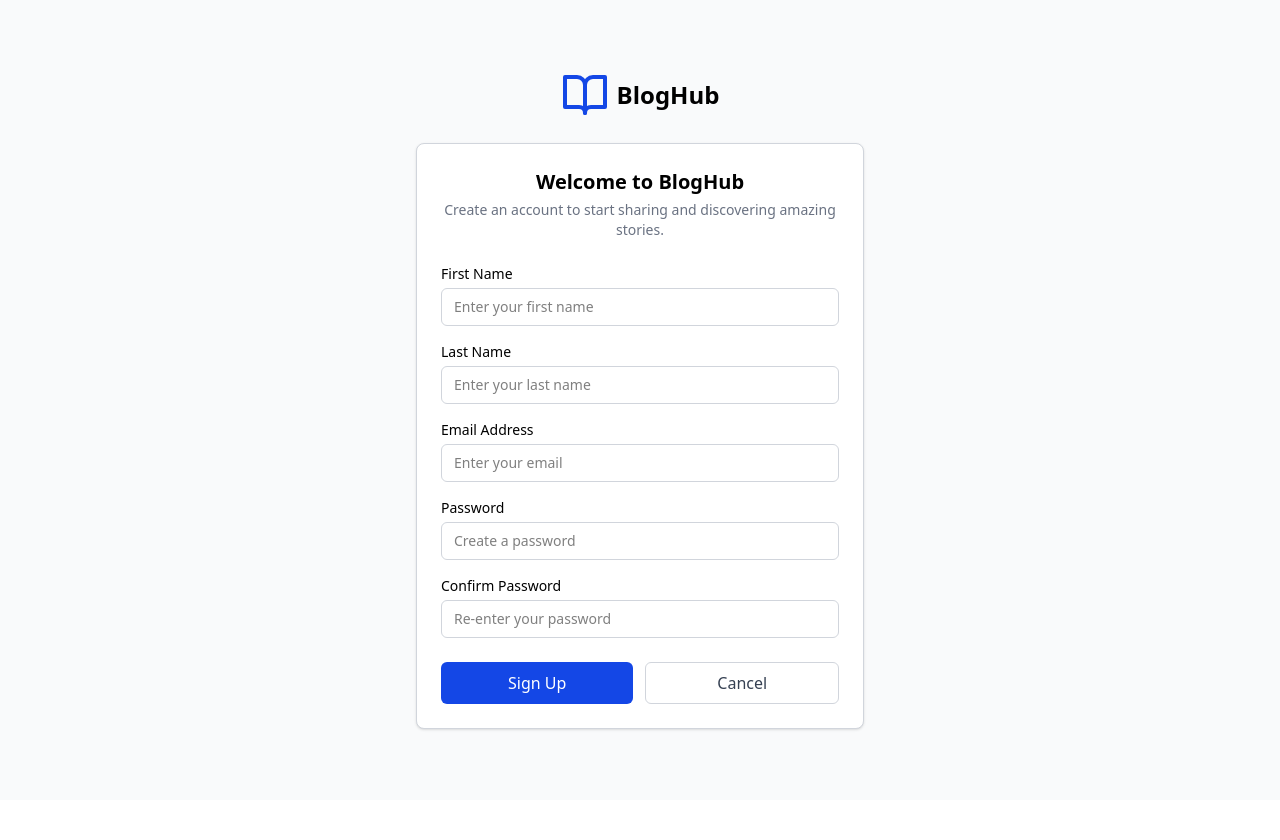
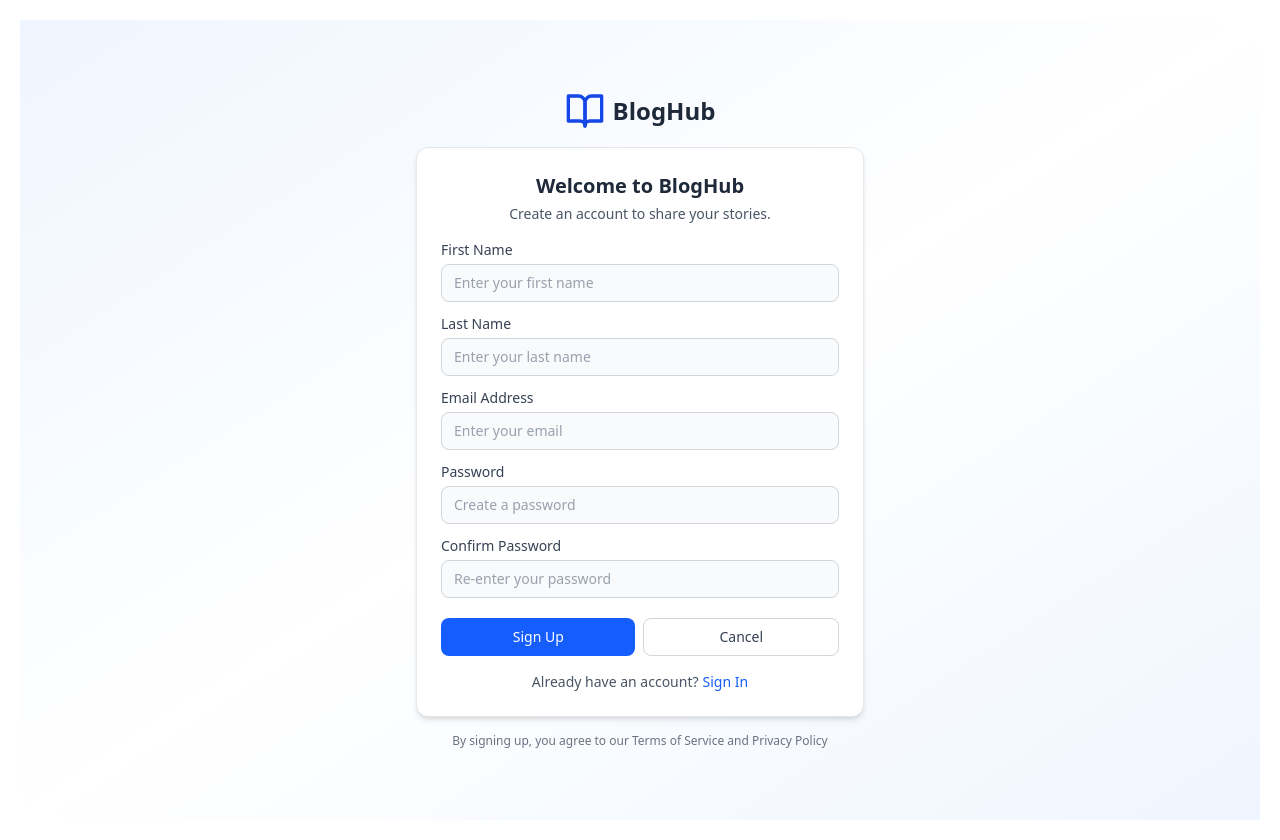
Before and after one commit to Clawz-123/Blog_Frontend, a React (Vite) app: page /signup in a window 1280 px wide. Before the commit the page ends 800 px from the top, so only its background shows below. Built offline with nearby package versions, Linux system fonts and the light colour scheme.

Commit message:
sign up design completed

```diff
--- a/src/auth/SignUp.jsx
+++ b/src/auth/SignUp.jsx
@@ -1,5 +1,5 @@
 import React from 'react';
-import { FiBookOpen } from 'react-icons/fi';
+import { FiBookOpen } from "react-icons/fi";
 import { Formik, Form, Field, ErrorMessage } from 'formik';
 import { validationSchema } from '../Validation/validationSchema';
 
@@ -11,14 +11,13 @@ const SignupField = [
   { label: 'Confirm Password', name: 'confirmPassword', type: 'password', placeholder: 'Re-enter your password' }
 ];
 
-// Initial form values
 const initialValues = {
   firstName: "",
   lastName: "",
   email: "",
   password: "",
   confirmPassword: "",
-}
+};
 
 const SignUp = () => {
   const handleSubmit = (values, actions) => {
@@ -26,28 +25,31 @@ const SignUp = () => {
     actions.setSubmitting(false);
     actions.resetForm();
   };
+
   return (
-    <div className='min-h-screen flex flex-col items-center justify-center px-4 bg-gray-50'>
+    <div className='min-h-screen flex flex-col items-center m-5 justify-center px-4 bg-gradient-to-br from-blue-50 via-white to-blue-50'>
+
       {/* Logo */}
-      <div className="flex items-center gap-2 mb-6">
-        <FiBookOpen className='text-5xl text-blue-700' />
-        <span className="font-bold text-2xl">BlogHub</span>
+      <div className="flex items-center gap-2 mb-4">
+        <FiBookOpen className='w-10 h-10 text-blue-700' />
+        <span className="font-bold text-2xl text-gray-800">BlogHub</span>
       </div>
 
       {/* Form Box */}
-      <div className='w-full max-w-md bg-white border border-gray-300 rounded-lg p-6 shadow-sm'>
+      <div className='w-full max-w-md bg-white border border-gray-200 rounded-xl p-6 shadow-md'>
+
         {/* Header */}
-        <div className="mb-6 text-center">
-          <p className='text-xl font-semibold'>Welcome to BlogHub</p>
-          <p className='text-gray-500 text-sm mt-1'>Create an account to start sharing and discovering amazing stories.</p>
+        <div className="mb-4 text-center">
+          <p className='text-xl font-semibold text-gray-800 mb-1'>Welcome to BlogHub</p>
+          <p className='text-gray-600 text-sm'>Create an account to share your stories.</p>
         </div>
 
-        {/* Form */}
-        <Formik initialValues={initialValues} validationSchema={validationSchema}  onSubmit={handleSubmit}>
-            <Form className='flex flex-col gap-4'>
+        {/* Formik Form */}
+        <Formik initialValues={initialValues} validationSchema={validationSchema} onSubmit={handleSubmit}>
+          <Form className='flex flex-col gap-3'>
             {SignupField.map((field) => (
               <div key={field.name} className="flex flex-col">
-                  <label htmlFor={field.name} className="text-sm font-medium mb-1">
+                <label htmlFor={field.name} className="text-sm font-medium mb-1 text-gray-700">
                   {field.label}
                 </label>
                 <Field
@@ -55,28 +57,51 @@ const SignUp = () => {
                   name={field.name}
                   type={field.type}
                   placeholder={field.placeholder}
-                    className="border border-gray-300 rounded-md px-3 py-2 text-sm focus:outline-none focus:ring-2 focus:ring-blue-600"
+                  className="border border-gray-300 rounded-lg px-3 py-2 text-sm bg-gray-50 placeholder:text-gray-400
+                             focus:outline-none focus:ring-2 focus:ring-blue-500 focus:border-transparent
+                             hover:border-blue-300 transition"
                 />
-                  <ErrorMessage name={field.name} component="div" className="text-red-500 text-xs mt-1" />
+                <ErrorMessage name={field.name} component="div" className="text-red-500 text-xs mt-1 min-h-[1rem]" />
               </div>
             ))}
+
             {/* Buttons */}
-              <div className='flex gap-3 pt-2'>
+            <div className='flex flex-col sm:flex-row gap-2 pt-2'>
               <button
                 type="submit"
-                  className="w-full bg-blue-700 hover:bg-blue-800 text-white font-medium py-2 rounded-md transition"
+                className="w-full bg-blue-600 hover:bg-blue-700 text-white font-medium py-2 rounded-lg text-sm
+                           transition-all duration-200 focus:outline-none focus:ring-2 focus:ring-blue-500"
               >
                 Sign Up
               </button>
               <button
                 type="button"
-                  className="w-full border border-gray-300 text-gray-700 hover:bg-blue-800 hover:text-white font-medium py-2 rounded-md transition"
+                className="w-full border border-gray-300 text-gray-700 hover:bg-blue-600 hover:text-white
+                           font-medium py-2 rounded-lg text-sm transition-all duration-200 focus:outline-none
+                           focus:ring-2 focus:ring-gray-300"
               >
                 Cancel
               </button>
             </div>
           </Form>
         </Formik>
+
+        {/* Additional Links */}
+        <div className="mt-4 text-center">
+          <p className="text-sm text-gray-600">
+            Already have an account?
+            <span className="text-blue-600 hover:text-blue-800 cursor-pointer font-medium ml-1">
+              Sign In
+            </span>
+          </p>
+        </div>
+      </div>
+
+      {/* Footer */}
+      <div className="mt-4 text-center">
+        <p className="text-xs text-gray-500">
+          By signing up, you agree to our Terms of Service and Privacy Policy
+        </p>
       </div>
     </div>
   );
```
Lines whose indentation alone changed are shown as unchanged.
